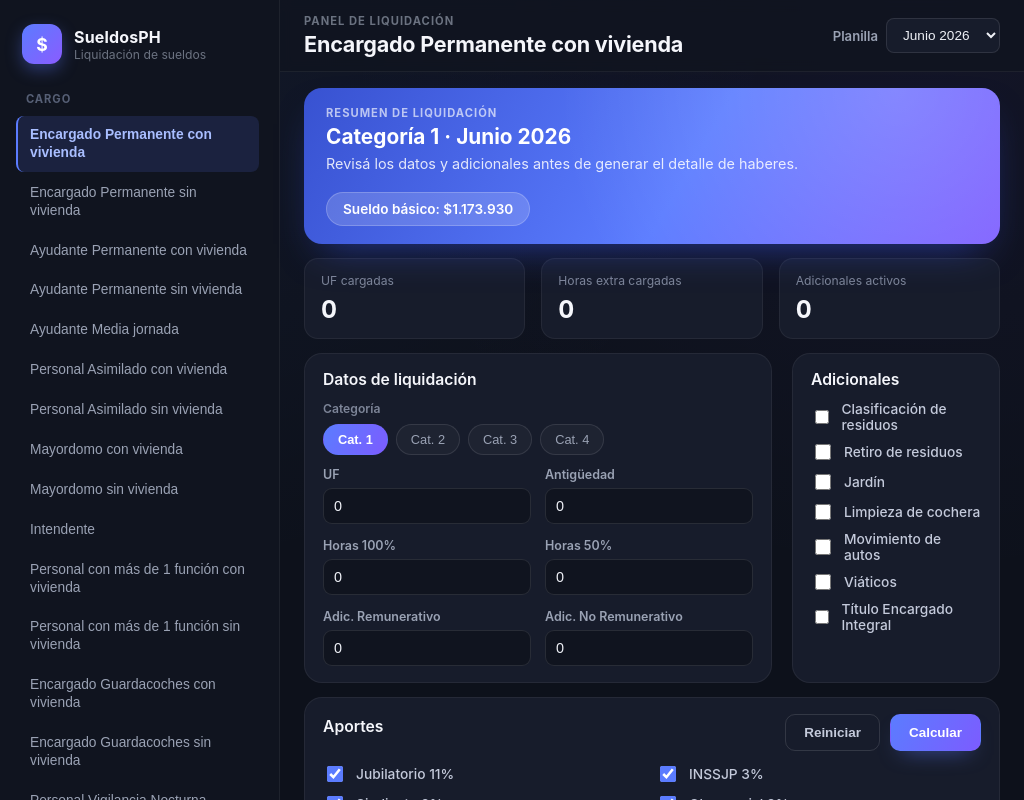
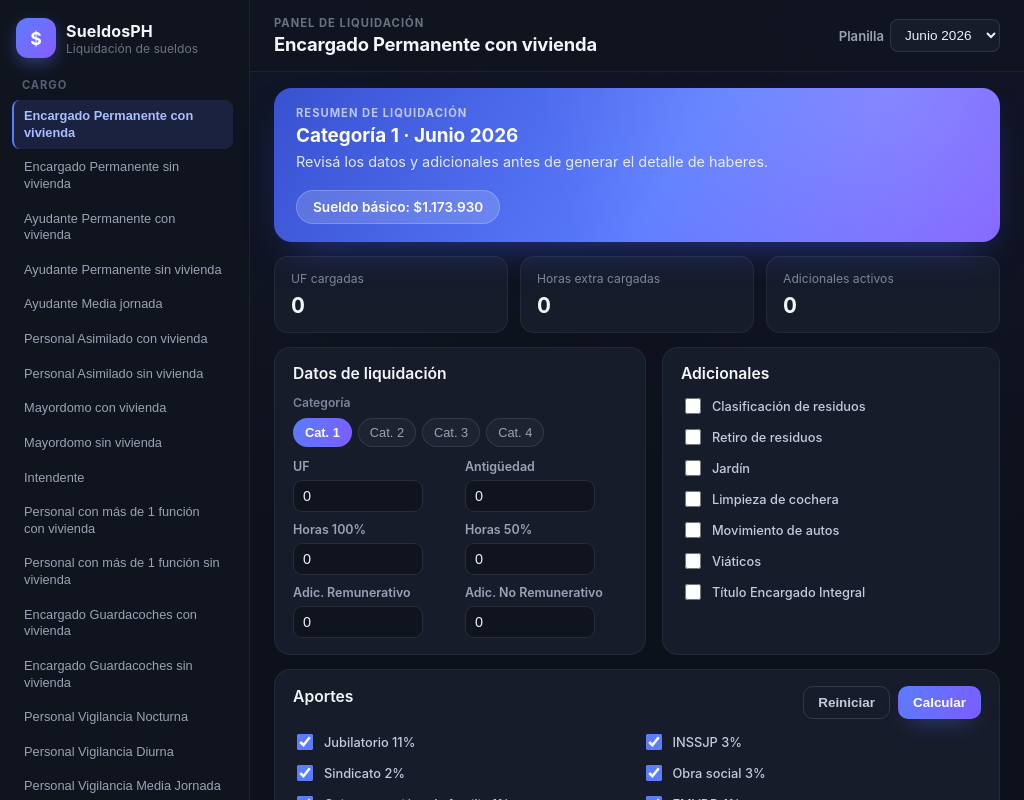
Before and after one commit to RecknockT/SueldosPH, a React (Vite) app: page /sueldos in a window 1024 px wide. Shown: the top 800 px of the page. Built offline with nearby package versions, Linux system fonts and the light colour scheme; the HTML template or start-up script is replaced by a standard one.

Commit message:
final layaout 1080p

```diff
--- a/src/styles/Layout.css
+++ b/src/styles/Layout.css
@@ -679,3 +679,146 @@ select:focus-visible {
     transition: none !important;
   }
 }
+/*
+   SueldosPH — ajuste para trabajar con la ventana a media pantalla en 1080p
+   Pegá este bloque AL FINAL de tu layout.css actual.
+*/
+
+/*
+  Entre 861 y 1100 px de ancho sigue siendo una vista de escritorio compacta:
+  no se apilan las tarjetas ni las estadísticas. A 860 px o menos se conserva
+  tu menú lateral móvil actual.
+*/
+@media (min-width: 861px) and (max-width: 1100px) {
+  .sidebar {
+    width: 250px;
+    padding: 18px 12px;
+    gap: 20px;
+  }
+
+  .marca {
+    gap: 10px;
+    padding: 0 4px;
+  }
+
+  .nav-seccion {
+    gap: 8px;
+  }
+
+  .nav-item {
+    padding: 8px 10px;
+    font-size: 0.8rem;
+  }
+
+  .encabezado {
+    gap: 8px;
+    padding: 16px 24px;
+  }
+
+  .encabezado-izquierda {
+    min-width: 0;
+    gap: 8px;
+  }
+
+  .titulo-pagina {
+    font-size: 1.15rem;
+  }
+
+  .selector-planilla {
+    flex-shrink: 0;
+    gap: 6px;
+  }
+
+  .selector-planilla select {
+    min-width: 0;
+    padding: 7px 10px;
+  }
+
+  .contenido {
+    padding: 16px 24px 24px;
+    gap: 14px;
+  }
+
+  .banner-resumen {
+    padding: 18px 22px;
+  }
+
+  .banner-resumen h2 {
+    font-size: 1.18rem;
+  }
+
+  .stats-grid {
+    grid-template-columns: repeat(3, minmax(0, 1fr));
+    gap: 12px;
+  }
+
+  .stat-card {
+    min-width: 0;
+    padding: 14px 16px;
+  }
+
+  .stat-valor {
+    font-size: 1.35rem;
+  }
+
+  .grid-dos-columnas {
+    grid-template-columns: minmax(0, 1.1fr) minmax(0, 1fr);
+    gap: 16px;
+  }
+
+  .card {
+    min-width: 0;
+    padding: 16px 18px;
+    border-radius: 16px;
+  }
+
+  .card h3,
+  .card-header-acciones {
+    margin-bottom: 12px;
+  }
+
+  .campo-categoria {
+    margin-bottom: 12px;
+  }
+
+  .chips {
+    gap: 6px;
+  }
+
+  .chip {
+    padding: 6px 11px;
+  }
+
+  .form-grid {
+    gap: 10px;
+  }
+
+  .form-grid input,
+  .card input[type="number"] {
+    min-width: 0;
+    width: 80%;
+    padding: 7px 9px;
+  }
+
+  .checklist {
+    gap: 9px;
+  }
+
+  .checklist label {
+    gap: 8px;
+    font-size: 0.8rem;
+  }
+
+  .checklist-aportes {
+    gap: 9px;
+  }
+
+  .acciones {
+    gap: 8px;
+  }
+
+  .btn-primario,
+  .btn-secundario {
+    padding: 8px 14px;
+  }
+}
```
